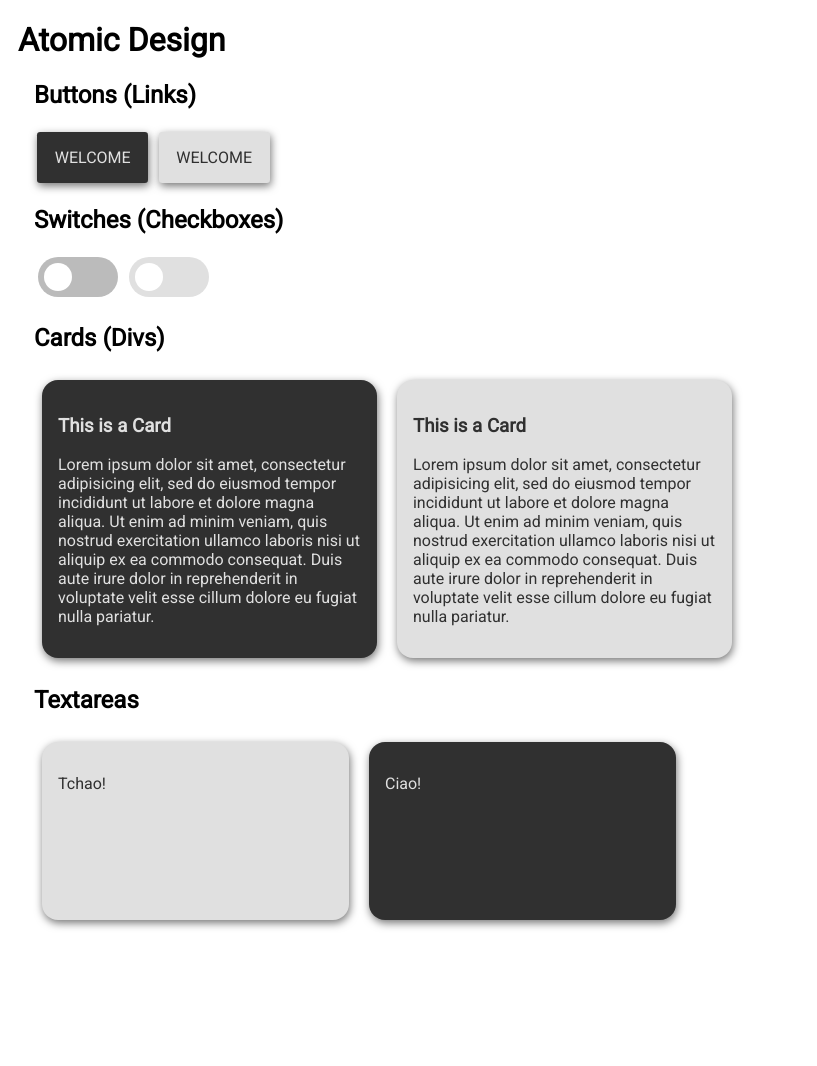
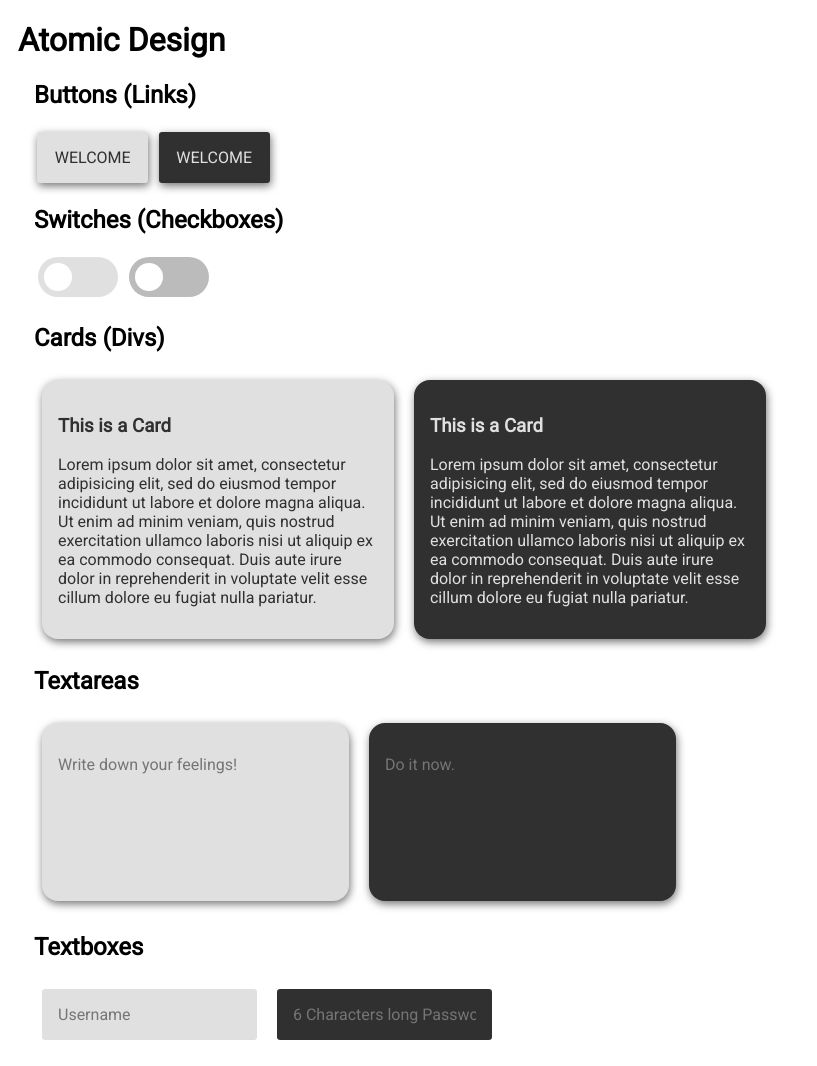
Before and after one commit to ComputerMasterPvP/atomic-design, a Python web app: template templates/index.html in a window 1280 px wide. Shown: the whole page, without its empty margins (0-817 px from the left). Before the commit the page ends 929 px from the top, so only its background shows below. Run offline with Jinja, Linux system fonts and the light colour scheme; the template is opened without the code that fills it, so the values that code supplies are empty.

Commit message:
Add Textboxes

```diff
--- a/static/css/dark-theme.css
+++ b/static/css/dark-theme.css
@@ -32,3 +32,9 @@ textarea.textarea-dark {
   background-color: #303030;
   color: #E0E0E0;
 }
+
+/* TEXTBOXES */
+input.textbox-dark {
+  background-color: #303030;
+  color: #E0E0E0;
+}
--- a/static/css/light-theme.css
+++ b/static/css/light-theme.css
@@ -32,3 +32,9 @@ textarea.textarea-light {
   background-color: #E0E0E0;
   color: #303030;
 }
+
+/* TEXTBOXES */
+input.textbox-light {
+  background-color: #E0E0E0;
+  color: #303030;
+}
--- a/static/css/main.css
+++ b/static/css/main.css
@@ -1,6 +1,6 @@
 body {
   font-family: "Roboto", sans-serif;
-  padding: 0px 10px;
+  padding: 0px 10px 10px;
 }
 
 div.elements {
@@ -57,7 +57,7 @@ div.card {
   padding: 1em;
   border-radius: 1em;
   box-shadow: #757575 1px 3px 8px 0px;
-  width: 25%;
+  width: 320px;
 }
 
 /* TEXTAREAS */
@@ -72,3 +72,14 @@ textarea.textarea {
   font-size: 1em;
   font-family: inherit;
 }
+
+/* TEXTBOXES */
+input.textbox {
+  outline: none;
+  padding: 1em;
+  font-family: inherit;
+  font-size: 1em;
+  border: none;
+  border-radius: 0.2em;
+  margin: 0.5em;
+}
--- a/templates/index.html
+++ b/templates/index.html
@@ -8,18 +8,26 @@
     <meta charset="UTF-8">
     <meta name="viewport" content="width=device-width, initial-scale=1.0">
     <meta http-equiv="X-UA-Compatible" content="ie=edge">
-    <title>Buttons</title>
+    <title>Components</title>
   </head>
   <body>
     <h1>Atomic Design</h1>
     <div class="elements">
       <h2>Buttons (Links)</h2>
-      <a href="#dark-button" class="button button-dark">Welcome</a>
-      <a href="#light-button" class="button button-light">Welcome</a>
+      <a href="#dark-button" class="button button-light">Welcome</a>
+      <a href="#light-button" class="button button-dark">Welcome</a>
       <h2>Switches (Checkboxes)</h2>
+      <input type="checkbox" class="checkbox checkbox-light" />
       <input type="checkbox" class="checkbox checkbox-dark" />
-      <input type="checkbox" class="checkbox checkbox-light" />
       <h2>Cards (Divs)</h2>
+      <div class="card card-light">
+        <h3>This is a Card</h3>
+        <p>Lorem ipsum dolor sit amet, consectetur adipisicing elit, sed do
+          eiusmod tempor incididunt ut labore et dolore magna aliqua. Ut enim
+          ad minim veniam, quis nostrud exercitation ullamco laboris nisi ut
+          aliquip ex ea commodo consequat. Duis aute irure dolor in reprehenderit
+          in voluptate velit esse cillum dolore eu fugiat nulla pariatur.</p>
+      </div>
       <div class="card card-dark">
         <h3>This is a Card</h3>
         <p>Lorem ipsum dolor sit amet, consectetur adipisicing elit, sed do
@@ -28,18 +36,12 @@
           aliquip ex ea commodo consequat. Duis aute irure dolor in reprehenderit
           in voluptate velit esse cillum dolore eu fugiat nulla pariatur.</p>
       </div>
-      <div class="card card-light">
-        <h3>This is a Card</h3>
-        <p>Lorem ipsum dolor sit amet, consectetur adipisicing elit, sed do
-          eiusmod tempor incididunt ut labore et dolore magna aliqua. Ut enim
-          ad minim veniam, quis nostrud exercitation ullamco laboris nisi ut
-          aliquip ex ea commodo consequat. Duis aute irure dolor in reprehenderit
-          in voluptate velit esse cillum dolore eu fugiat nulla pariatur.</p>
-      </div>
       <h2>Textareas</h2>
-      <textarea class="textarea textarea-light" rows="6" cols="31">Tchao!</textarea>
-      <textarea class="textarea textarea-dark" rows="6" cols="31">Ciao!</textarea>
-
+      <textarea placeholder="Write down your feelings!" class="textarea textarea-light" rows="6" cols="31"></textarea>
+      <textarea placeholder="Do it now." class="textarea textarea-dark" rows="6" cols="31"></textarea>
+      <h2>Textboxes</h2>
+      <input placeholder="Username" type="text" class="textbox textbox-light">
+      <input placeholder="6 Characters long Password" type="password" class="textbox textbox-dark">
     </div>
     </body>
 </html>
```
